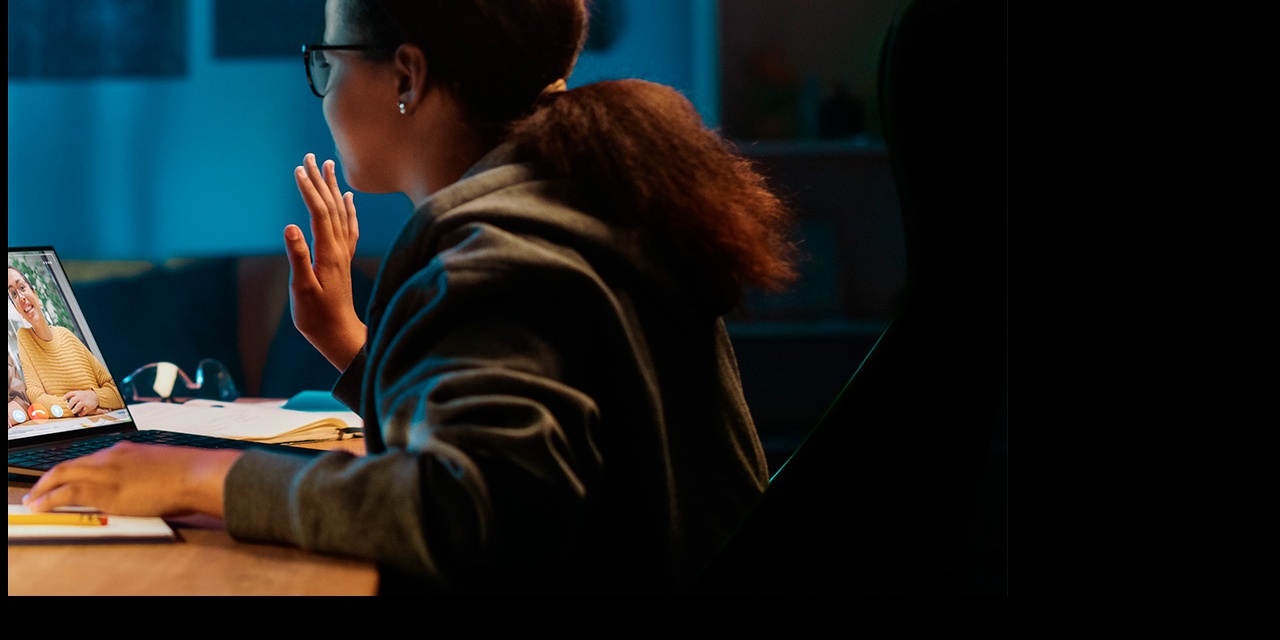
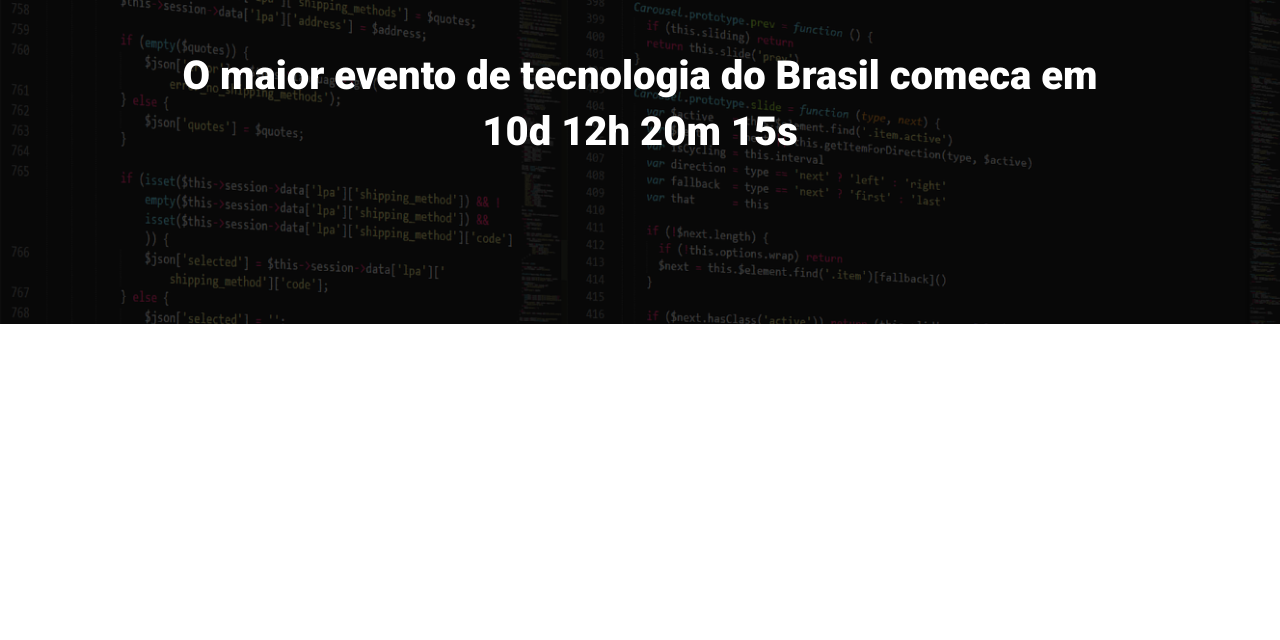
Before and after one commit to Tiagokanutodev/Palmeiras__, a website built with Parcel: page src/index.html in a window 1280 px wide. Shown: the part 160-800 px from the top of the page. Built offline with nearby package versions, Linux system fonts and the light colour scheme.

Commit message:
criando o hero

```diff
--- a/src/index.html
+++ b/src/index.html
@@ -1,13 +1,23 @@
 <!DOCTYPE html>
-<html lang="pt_BR">
+<html lang="pt-BR">
 <head>
     <meta charset="UTF-8">
     <meta name="viewport" content="width=device-width, initial-scale=1.0">
-    <title>Document</title>
+    <title>EBAC tech talks</title>
+    <link rel="preconnect" href="https://fonts.googleapis.com">
+    <link rel="preconnect" href="https://fonts.gstatic.com" crossorigin>
+    <link href="https://fonts.googleapis.com/css2?family=Roboto:wght@400;700;900&display=swap" rel="stylesheet">
     <link rel="stylesheet" href="styles/main.scss">
 </head>
 <body>
-    <img src="./images/backend.png" alt="">
+    <header class="hero">
+        <div class="container">
+            <img class="hero__logo" src="./images/ebac_logo.svg" alt="EBAC">
+            <p class="hero__text">
+                O maior evento de tecnologia do Brasil comeca em 10d 12h 20m 15s
+            </p>
+        </div>
+    </header>
 
     <script src="scripts/main.js"></script>
 </body>
--- /dev/null
+++ b/src/styles/_hero.scss
@@ -0,0 +1,61 @@
+.hero
+{
+    padding-top: 64px;
+    padding-bottom: 100px;
+    background-image: url(../images/fundo.png); //imagem de fundo
+    background-repeat: no-repeat; //para a imagem nao repetir
+    background-size: cover;
+    position: relative;
+
+    .container
+    {
+        position: relative;
+    }
+
+    &::before
+    {
+        position: absolute;
+        top: 0;
+        left: 0;
+        width: 100%;
+        height: 100%;
+        background-color: #000;
+        content: '';
+        opacity: .7;
+    }
+
+    &__text
+    {
+        margin-top: 64px;
+        margin-bottom: 64px;
+        font-size: 40px;
+        line-height: 56px;
+        color: #fff;
+        font-weight: 800;
+        text-align: center;
+    }
+
+    &__logo
+    {
+        margin: 0 auto;
+        height: 80px;
+        display: block;
+    }
+
+    @media (max-width: 640px)  //celular
+    {
+        padding: 40px 0;
+
+        &__logo
+        {
+            height: 40px;
+        }
+
+        &__text
+        {
+            font-size: 22px;
+            line-height: 24px;
+            margin: 24px 0;
+        }
+    }
+}
--- a/src/styles/main.scss
+++ b/src/styles/main.scss
@@ -1,3 +1,27 @@
-body{
-    background-color: rgb(0, 0, 0);
+@use 'hero';
+
+*
+{
+    margin: 0;
+    padding: 0;
+    box-sizing: border-box;
+    font-family: Roboto, sans-serif;
+    color: #fff;
 }
+
+.container
+{
+    max-width: 960px;
+    width: 100%;
+    margin:  0 auto;
+
+    @media (max-width: 640px)
+    {
+        max-width: 80%;
+    }
+
+    @media (max-width: 1024px)
+    {
+
+    }
+}
```
